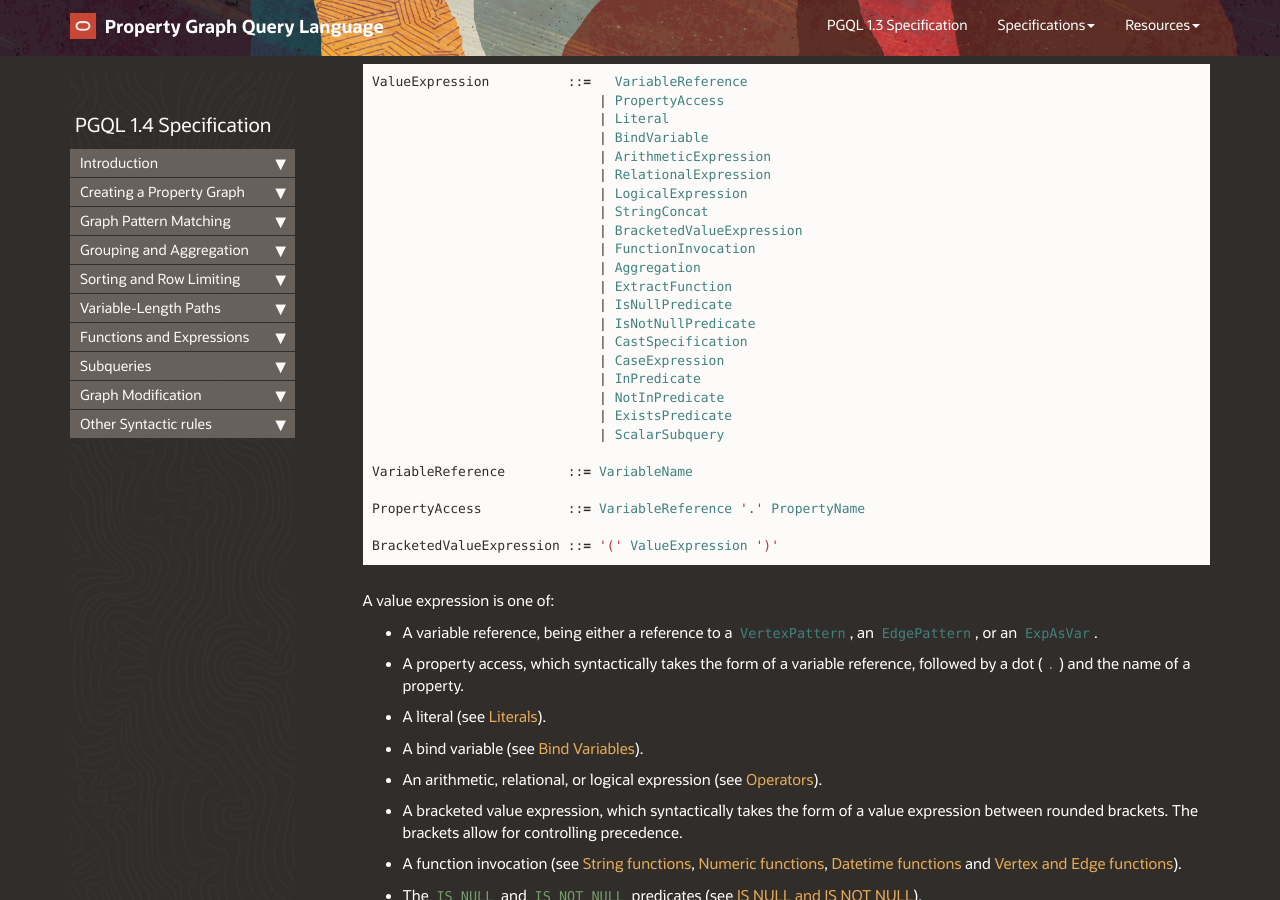
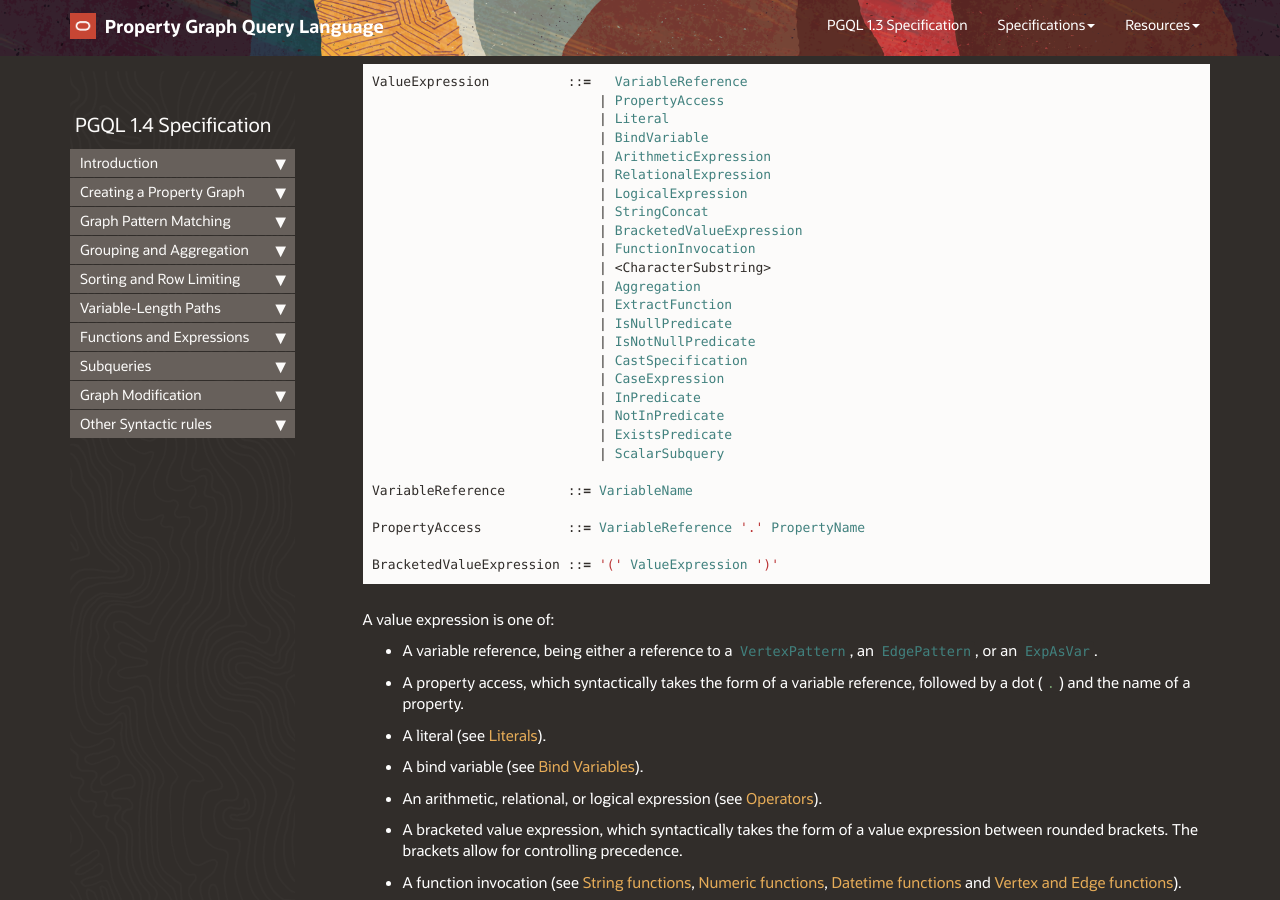
Before and after one commit to oracle/pgql-lang, a Jekyll site: the page built from pages/pgql-1.4-spec.md, in a window 1280 px wide and 900 px high, scrolled down 70293 px. Built offline with Jekyll 4.4.1, drawn with Linux system fonts in a browser that asks for light colours; nearby versions of some CDN libraries; comment, search, counter and statistics services are not loaded.

Commit message:
add missing grammar rule

```diff
--- a/pages/pgql-1.4-spec.md
+++ b/pages/pgql-1.4-spec.md
@@ -2838,6 +2838,7 @@
                              | <StringConcat>
                              | <BracketedValueExpression>
                              | <FunctionInvocation>
+                             | <CharacterSubstring>
                              | <Aggregation>
                              | <ExtractFunction>
                              | <IsNullPredicate>
```
